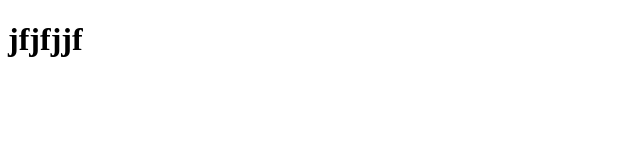
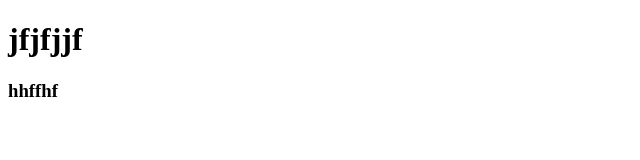
Before and after one commit to Bidyutsharma/d-4, a plain HTML site: page index.html in a window 1280 px wide. Shown: the full height of the page, 0-640 px from the left. Drawn offline with Linux system fonts and the light colour scheme.

Commit message:
second  commit

```diff
--- a/index.html
+++ b/index.html
@@ -10,6 +10,7 @@
 
 <body>
     <h1>jfjfjjf</h1>
+    <h3>hhffhf</h3>
 </body>
 
 </html>
```
